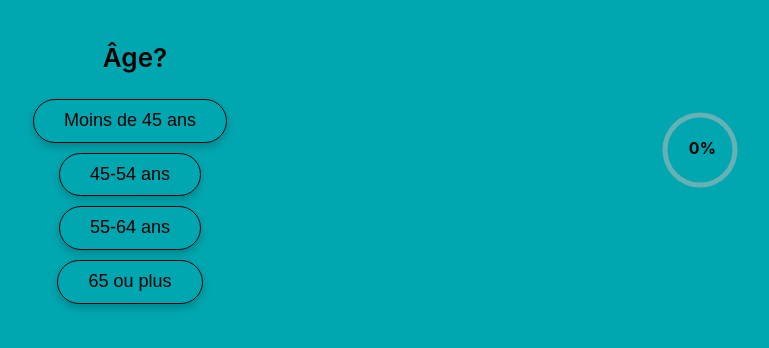
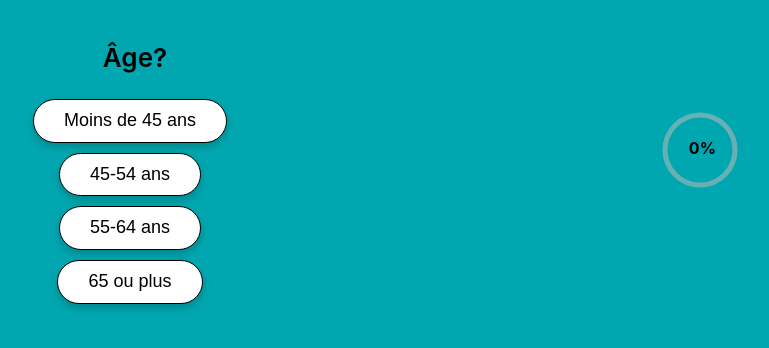
Before and after one commit to victor-gauthier4555/ICAN_FRONTEND, a React (Create React App) app: page / in a window 1280 px wide. Both pictures are taken after a click on the button "Commencer". Shown: the top 348 px of the page, without its empty margins (510-1279 px from the left). Built offline with nearby package versions, Linux system fonts and the light colour scheme; no server answers.

Commit message:
Update QuizComponent.css

```diff
--- a/src/components/QuizComponent.css
+++ b/src/components/QuizComponent.css
@@ -51,7 +51,7 @@
   padding: 10px 30px; /* Réduction du padding pour diminuer la hauteur */
   border: 0.5px solid black; /* Couleur de la bordure */
   border-radius: 30px; /* Forme ovale */
-  background-color: transparent;
+  background-color: white;
   color: black; /* Couleur du texte */
   font-size: clamp(14px, 2vw, 18px); /* Réduction progressive de la taille de police */
   cursor: pointer;
```
